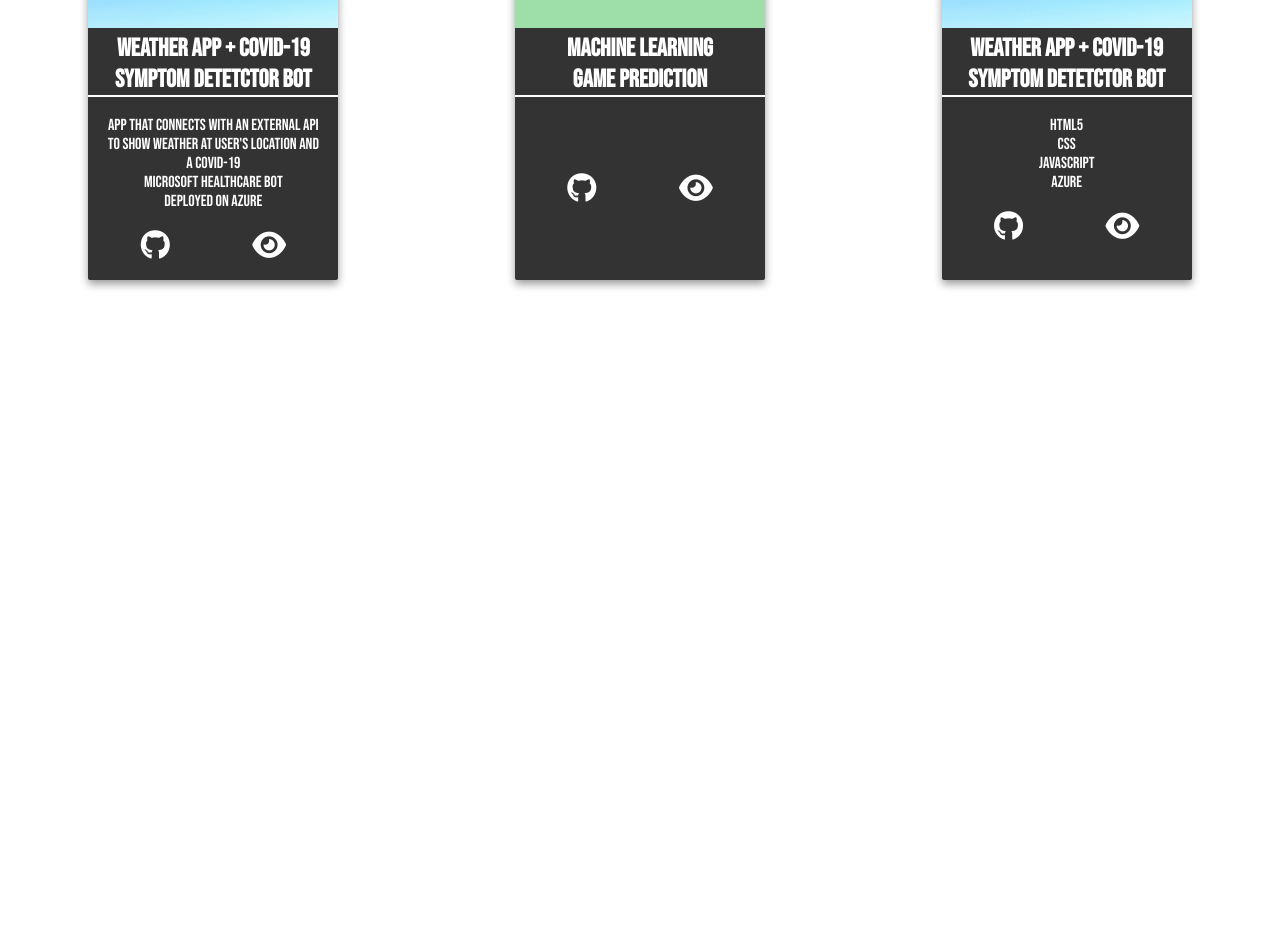
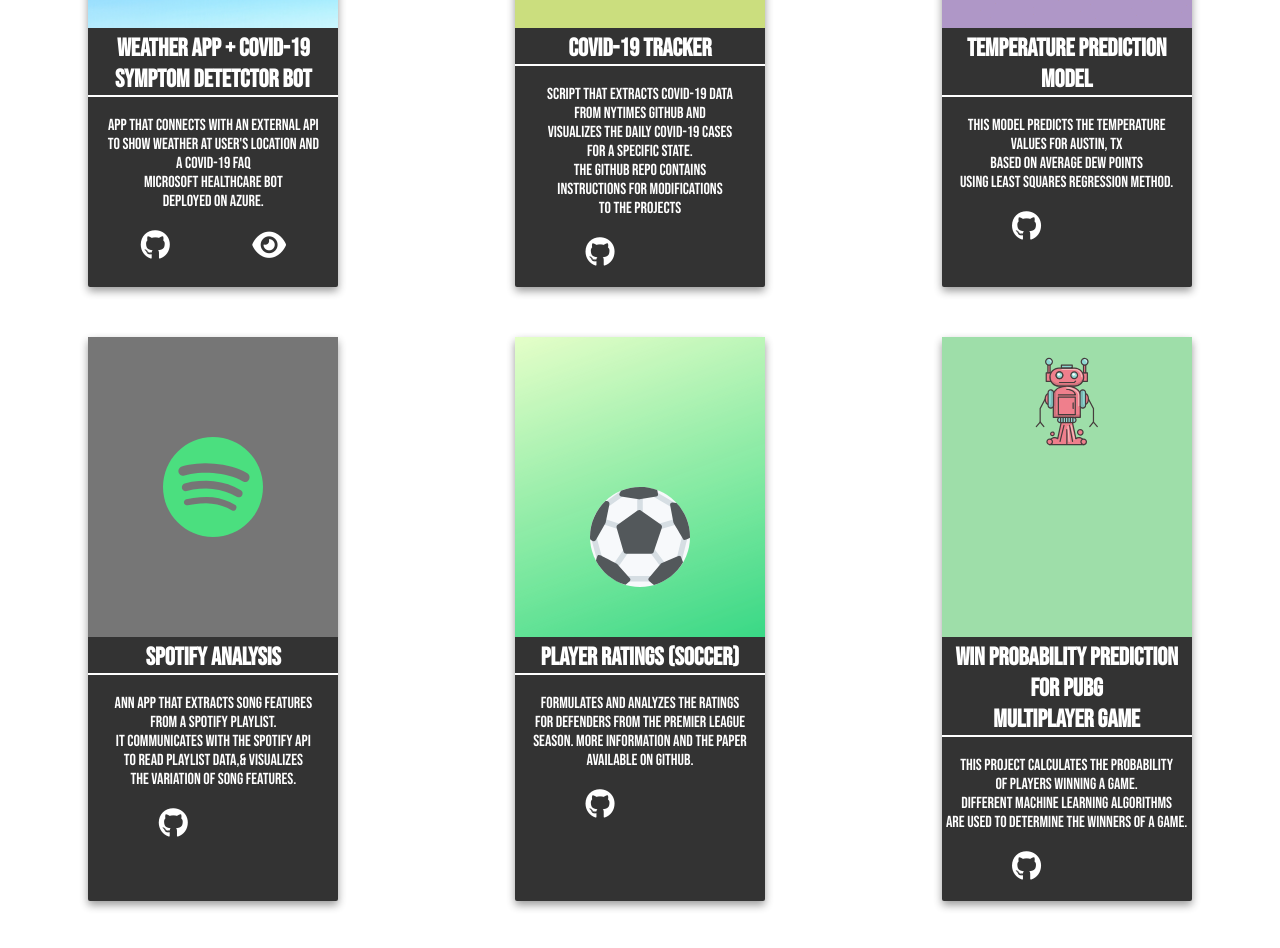
Before and after one commit to rrafay/portfolio, a plain HTML site: page index.html in a window 1280 px wide. Shown: the part 2820-3768 px from the top of the page. Before the commit the page ends 3375 px from the top, so only its background shows below. Drawn offline with nearby package versions, Linux system fonts and the light colour scheme.

Commit message:
updated website + projects

```diff
--- a/index.html
+++ b/index.html
@@ -139,7 +139,7 @@
                     <hr style="height:2px;border-width:0;color:white;background-color:white">
                     <br>
                     <p style="color: white;">App that connects with an external API<br>to show weather at user's location and</p>
-                    <p style="color: white;">a Covid-19<br> Microsoft Healthcare bot<br>deployed on Azure</p>
+                    <p style="color: white;">a Covid-19 FAQ<br> Microsoft Healthcare bot<br>deployed on Azure.</p>
 
                     <br>
                         <a href="https://github.com/rrafay/weather_app" target="_blank"><i class="fab fa-github views" style="color: white; font-size: 30px;  letter-spacing: 80px;">
@@ -157,53 +157,33 @@
             </div>
 
 
-            <!-- second column -->
+
+            <!-- third -->
             <div class="columns">
                 <div class="card-2">
-                    <img src="images/ml.png" class ="proj-pic">
-                    <h2>Machine Learning <br>Game Prediction</h2>
+                    <img src="images/covid.png" class ="proj-pic">
+                    <h2>COVID-19 Tracker</h2>
                     <hr style="height:2px;border-width:0;color:white;background-color:white">
                     <br>
-                    <p style="color: white;"></p>
+                    <p style="color: white;">Script that extracts covid-19 data
+                        <br>from nytimes github and
+                        <br>visualizes the daily covid-19 cases
+                        <br>for a specific state.
+                        <br>the github repo contains
+                        <br>instructions for modifications
+                        <br>to the projects
+
+                        </p>
 
                     <br>
-                    <br>
-
-                    <br>
-                        <a href="https://github.com/rrafay/PUBG-win-predictions" target="_blank"><i class="fab fa-github views" style="color: white; font-size: 30px;  letter-spacing: 80px;">
+                        <a href="https://github.com/rrafay/COVID19-tracker" target="_blank"><i class="fab fa-github views" style="color: white; font-size: 30px;  letter-spacing: 80px;">
 
                         </i></a>
 
 
-                        <a href="https://rrafay.github.io/weather_app/" target="_blank"> <i class="fas fa-eye views" style="color: white; font-size: 30px;">
+                        <!-- <a href="https://rrafay.github.io/weather_app/" target="_blank"> <i class="fas fa-eye views" style="color: white; font-size: 30px;">
 
-                        </i></a>
-
-
-
-                </div>
-            </div>
-
-            <!-- third column -->
-            <div class="columns">
-                <div class="card-2">
-                    <img src="images/wet.png" class ="proj-pic">
-                    <h2>Weather App + Covid-19 <br>symptom detetctor bot</h2>
-                    <hr style="height:2px;border-width:0;color:white;background-color:white">
-                    <br>
-                    <p style="color: white;">HTML5</p>
-                    <p style="color: white;">CSS</p>
-                    <p style="color: white;">JavaScript</p>
-                    <p style="color: white;">Azure</p>
-                    <br>
-                        <a href="https://github.com/rrafay/weather_app" target="_blank"><i class="fab fa-github views" style="color: white; font-size: 30px;  letter-spacing: 80px;">
-
-                        </i></a>
-
-
-                        <a href="https://rrafay.github.io/weather_app/" target="_blank"> <i class="fas fa-eye views" style="color: white; font-size: 30px;">
-
-                        </i></a>
+                        </i></a> -->
 
 
 
@@ -212,6 +192,139 @@
 
 
 
+
+            <!-- third column -->
+            <div class="columns">
+                <div class="card-2">
+                    <img src="images/lr.gif" class ="proj-pic">
+                    <h2>Temperature Prediction <br>Model</h2>
+                    <hr style="height:2px;border-width:0;color:white;background-color:white">
+                    <br>
+                    <p style="color: white;">This model predicts the temperature
+                        <br> values for Austin, TX
+                        <br>based on average dew points
+                        <br>using Least Squares Regression method.</p>
+
+                    <br>
+                        <a href="https://github.com/rrafay/least-squares-regression-model" target="_blank"><i class="fab fa-github views" style="color: white; font-size: 30px;  letter-spacing: 80px;">
+
+                        </i></a>
+
+
+                        <!-- <a href="https://rrafay.github.io/weather_app/" target="_blank"> <i class="fas fa-eye views" style="color: white; font-size: 30px;">
+
+                        </i></a> -->
+
+
+
+                </div>
+            </div>
+
+
+
+
+
+
+
+
+
+
+
+        </div>
+        <div class="row-3">
+            <!-- first -->
+            <div class="columns">
+                <div class="card-2">
+                    <img src="images/spotify.png" class ="proj-pic">
+                    <h2>Spotify analysis</h2>
+                    <hr style="height:2px;border-width:0;color:white;background-color:white">
+                    <br>
+                    <p style="color: white;">Ann App that extracts song features
+                        <br>from a Spotify playlist.
+                        <br>It communicates with the Spotify API
+                        <br>to read playlist data,& visualizes
+                        <br>the variation of song features.
+                        </p>
+
+                    <br>
+                        <a href="https://github.com/rrafay/spotify_analysis" target="_blank"><i class="fab fa-github views" style="color: white; font-size: 30px;  letter-spacing: 80px;">
+
+                        </i></a>
+
+
+                        <!-- <a href="https://rrafay.github.io/weather_app/" target="_blank"> <i class="fas fa-eye views" style="color: white; font-size: 30px;">
+
+                        </i></a> -->
+
+
+
+                </div>
+            </div>
+
+
+
+            <!-- second -->
+            <div class="columns">
+                <div class="card-2">
+                    <img src="images/soccer.png" class ="proj-pic">
+                    <h2>Player ratings (Soccer)</h2>
+                    <hr style="height:2px;border-width:0;color:white;background-color:white">
+                    <br>
+                    <p style="color: white;">
+                        formulates and analyzes the ratings
+                        <br>for defenders from the Premier League
+                        <br>season. More information and the paper
+                        <br>available on Github.
+
+                        </p>
+
+                    <br>
+                        <a href="https://github.com/rrafay/player-ratings-for-soccer-players" target="_blank"><i class="fab fa-github views" style="color: white; font-size: 30px;  letter-spacing: 80px;">
+
+                        </i></a>
+
+
+                        <!-- <a href="https://rrafay.github.io/weather_app/" target="_blank"> <i class="fas fa-eye views" style="color: white; font-size: 30px;">
+
+                        </i></a> -->
+
+
+
+                </div>
+            </div>
+
+
+            <!-- second column -->
+            <div class="columns">
+                <div class="card-2">
+                    <img src="images/ml.png" class ="proj-pic">
+                    <h2>Win Probability Prediction
+                    <br>for PUBG
+                    <br>multiplayer game</h2>
+                    <hr style="height:2px;border-width:0;color:white;background-color:white">
+                    <br>
+                    <p style="color: white;">
+                    this project calculates the probability
+                    <br>of players winning a game.
+                    <br>Different Machine learning algorithms
+                    <br>are used to determine the winners of a game.
+
+                    </p>
+
+                    <br>
+                        <a href="https://github.com/rrafay/PUBG-win-predictions" target="_blank"><i class="fab fa-github views" style="color: white; font-size: 30px;  letter-spacing: 80px;">
+
+                        </i></a>
+
+
+                        <!-- <a href="https://rrafay.github.io/weather_app/" target="_blank"> <i class="fas fa-eye views" style="color: white; font-size: 30px;">
+
+                        </i></a> -->
+
+
+
+                </div>
+            </div>
 
 
 
--- a/styles.css
+++ b/styles.css
@@ -245,6 +245,16 @@
     display: flex;
     flex-direction: row;
     justify-content: space-around;
+
+  }
+
+  .row-3{
+
+    display: flex;
+    flex-direction: row;
+    justify-content: space-around;
+    padding-top: 50px;
+
   }
 
   /* Style the counter cards */
@@ -286,8 +296,17 @@
 
     }
 
+    .row-3{
+        flex-direction: column;
+        /* margin-top: 5%; */
+        padding-top: 0px;
+
+    }
+
+
+
     .columns{
-        padding-bottom: 20px;
+        padding-bottom: 15px;
     }
 
 
```
Also changed, not shown: images/covid.png (added), images/lr.gif (added), images/soccer.png (added), images/spotify.png (added), 1 other file.
